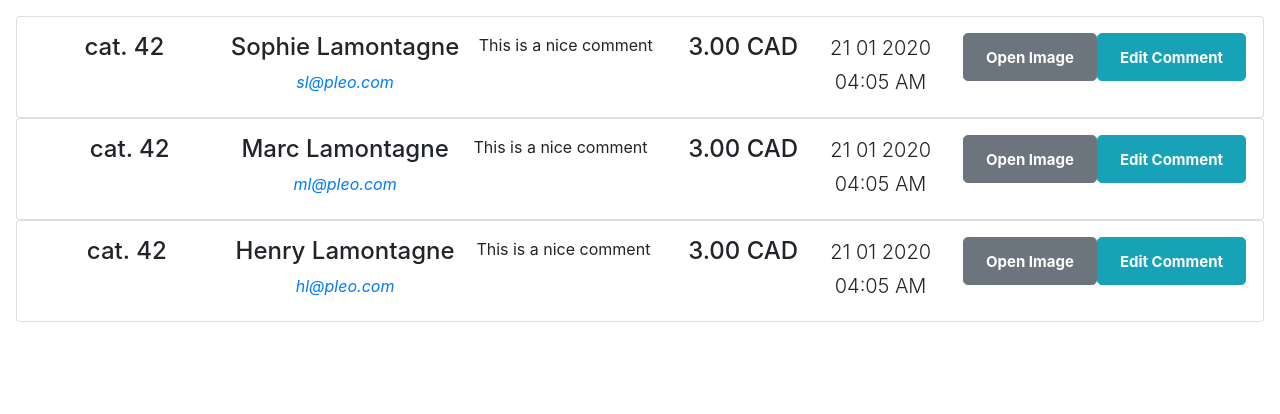
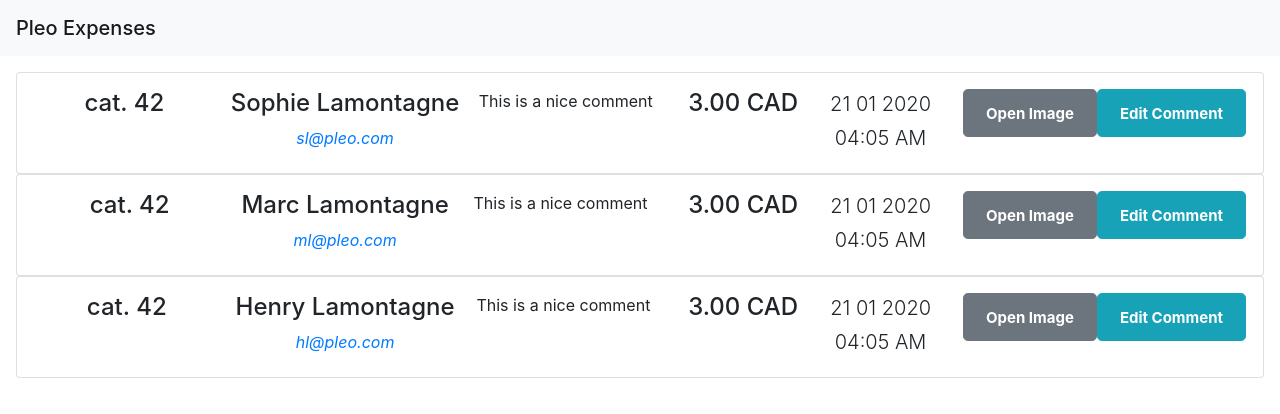
Before and after one commit to pleo-io/frontend-challenge, a React (Create React App) app in the folder client-pleo-expenses/: page / in a window 1280 px wide. Shown: the top 414 px of the page. Built offline with nearby package versions, Linux system fonts and the light colour scheme.

Commit message:
Wip on navbar
also, removed unused imports. Warnings are annoying

```diff
--- a/client-pleo-expenses/src/App.tsx
+++ b/client-pleo-expenses/src/App.tsx
@@ -2,10 +2,14 @@
 import React from 'react';
 import './App.css';
 import {ExpensesList} from "./components/ExpensesList";
+import Navbar from "react-bootstrap/Navbar";
 
 const App: React.FC = () => {
   return (
     <div className="App">
+        <Navbar className="navbar navbar-light bg-light">
+            <span className="navbar-brand mb-0 h1">Pleo Expenses</span>
+        </Navbar>
         <ExpensesList/>
     </div>
   );
--- a/client-pleo-expenses/src/components/ExpenseComponent.tsx
+++ b/client-pleo-expenses/src/components/ExpenseComponent.tsx
@@ -1,7 +1,7 @@
 import React, {Component} from "react";
 import Moment from 'react-moment';
 import {Expense} from "../models/Expense";
-import {Button, Card, Input} from 'reactstrap';
+import {Button, Card} from 'reactstrap';
 import 'bootstrap/dist/css/bootstrap.min.css';
 
 export class ExpenseComponent extends Component<IPropTypes, IState> {
--- a/client-pleo-expenses/src/components/ExpensesList.tsx
+++ b/client-pleo-expenses/src/components/ExpensesList.tsx
@@ -3,10 +3,6 @@
 import {ExpenseComponent} from "./ExpenseComponent";
 
 export class ExpensesList extends Component {
-
-    constructor(props : any) {
-        super(props);
-    }
 
     state = {
         expenses : this.getSampleExpenses()
--- a/client-pleo-expenses/src/index.tsx
+++ b/client-pleo-expenses/src/index.tsx
@@ -3,7 +3,6 @@
 import * as ReactDOM from 'react-dom';
 import './index.css';
 import App from './App';
-import {ExpensesList} from './components/ExpensesList'
 import * as serviceWorker from './serviceWorker';
 
 // @ts-ignore
```
